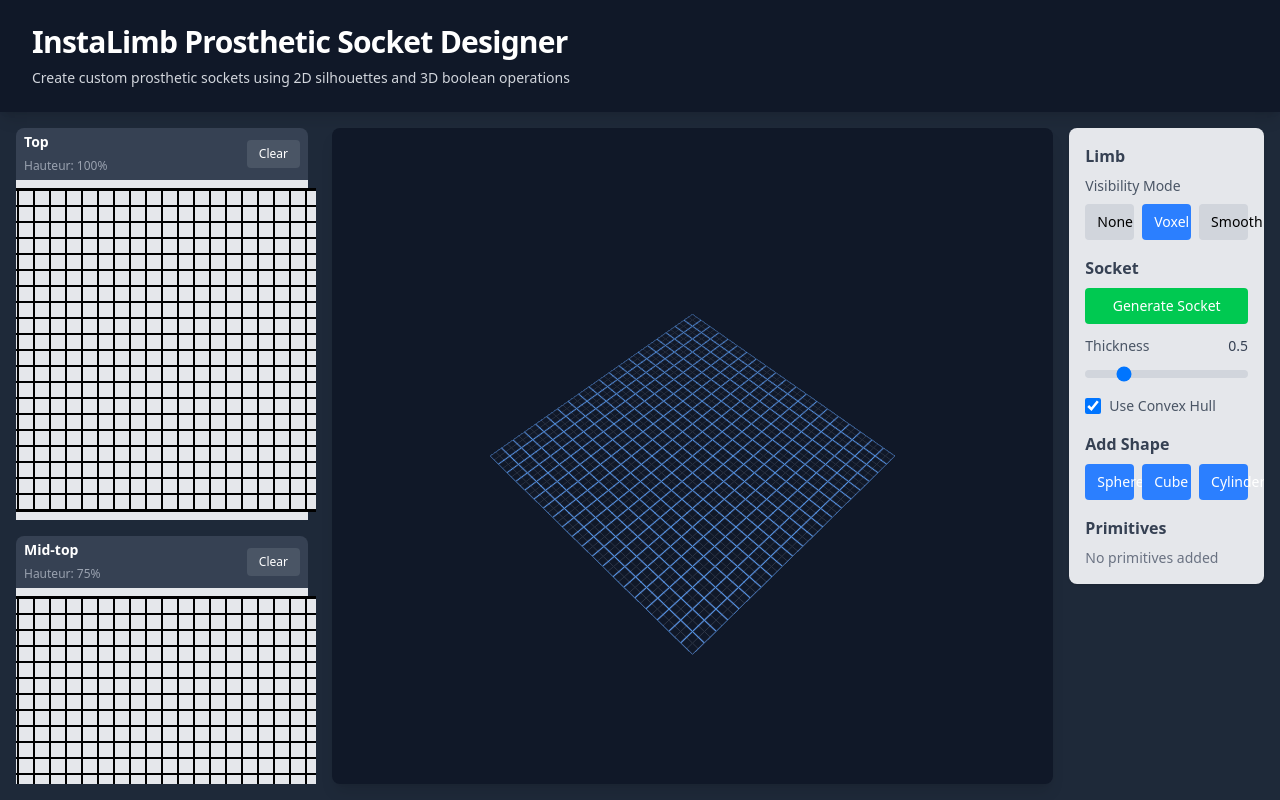
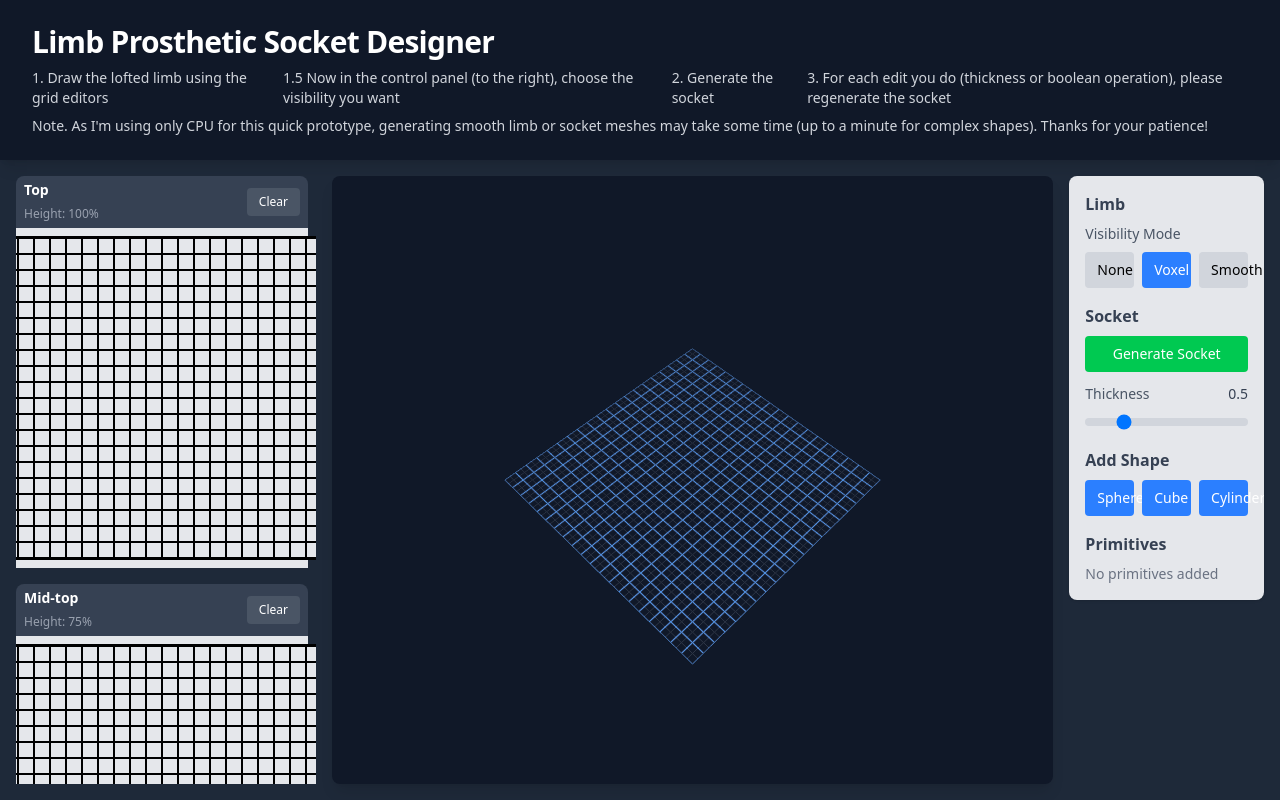
Before and after one commit to ghysc/limbsocketdesigner, a React (Vite) app: page / in a window 1280 px wide. Built offline with nearby package versions, Linux system fonts and the light colour scheme.

Commit message:
To publish

```diff
--- a/src/components/ControlPanel.jsx
+++ b/src/components/ControlPanel.jsx
@@ -21,7 +21,6 @@ function ControlPanel() {
 	const socketThickness = useStore((state) => state.socketThickness);
 	const setSocketThickness = useStore((state) => state.setSocketThickness);
 	const socketUseConvexHull = useStore((state) => state.socketUseConvexHull);
-	const setSocketUseConvexHull = useStore((state) => state.setSocketUseConvexHull);
 
 	const selectedPrimitive = primitives.find(
 		(p) => p.id === selectedPrimitiveId,
@@ -55,7 +54,13 @@ function ControlPanel() {
 	const handleGenerateSocket = () => {
 		try {
 			// Generate the smooth limb geometry first
-			const limbGeometry = generateLimbGeometrySmooth(slices, 20, 1, inflation, smoothNormals);
+			const limbGeometry = generateLimbGeometrySmooth(
+				slices,
+				20,
+				1,
+				inflation,
+				smoothNormals,
+			);
 			if (!limbGeometry || !limbGeometry.getAttribute("position")) {
 				console.warn("No limb geometry to generate socket from");
 				return;
@@ -65,7 +70,7 @@ function ControlPanel() {
 				limbGeometry,
 				socketThickness,
 				socketUseConvexHull,
-				primitives
+				primitives,
 			);
 			if (socketGeometry) {
 				setSocket(socketGeometry);
@@ -170,17 +175,10 @@ function ControlPanel() {
 							className="w-full h-2 bg-gray-300 rounded-lg appearance-none cursor-pointer"
 						/>
 					</div>
-					<label className="flex items-center gap-2 cursor-pointer">
-						<input
-							type="checkbox"
-							checked={socketUseConvexHull}
-							onChange={(e) => setSocketUseConvexHull(e.target.checked)}
-							className="w-4 h-4 rounded"
-						/>
-						<span className="text-sm text-gray-600">Use Convex Hull</span>
-					</label>
 					{socket && (
-						<p className="text-sm text-green-600 font-medium">Socket generated</p>
+						<p className="text-sm text-green-600 font-medium">
+							Socket generated
+						</p>
 					)}
 				</div>
 			</div>
--- a/src/components/GridEditor.jsx
+++ b/src/components/GridEditor.jsx
@@ -72,7 +72,7 @@ function GridEditor({ slice }) {
 				<div>
 					<h3 className="font-semibold text-white text-sm">{slice.label}</h3>
 					<span className="text-xs text-gray-400">
-						Hauteur: {Math.round(slice.height * 100)}%
+						Height: {Math.round(slice.height * 100)}%
 					</span>
 				</div>
 				<button
--- a/src/components/Header.jsx
+++ b/src/components/Header.jsx
@@ -1,10 +1,28 @@
 function Header() {
-  return (
-    <header className="bg-gray-900 text-white shadow-lg px-8 py-6">
-      <h1 className="text-3xl font-bold tracking-tight">InstaLimb Prosthetic Socket Designer</h1>
-      <p className="text-sm text-gray-300 mt-2">Create custom prosthetic sockets using 2D silhouettes and 3D boolean operations</p>
-    </header>
-  );
+	return (
+		<header className="bg-gray-900 text-white shadow-lg px-8 py-6">
+			<h1 className="text-3xl font-bold tracking-tight">
+				Limb Prosthetic Socket Designer
+			</h1>
+			<div className="text-sm text-gray-300 mt-2 flex gap-5">
+				<p>1. Draw the lofted limb using the grid editors</p>
+				<p>
+					1.5 Now in the control panel (to the right), choose the visibility you
+					want
+				</p>
+				<p>2. Generate the socket</p>
+				<p>
+					3. For each edit you do (thickness or boolean operation), please
+					regenerate the socket
+				</p>
+			</div>
+			<div className="text-sm text-gray-300 mt-2 flex gap-5">
+				Note. As I'm using only CPU for this quick prototype, generating smooth
+				limb or socket meshes may take some time (up to a minute for complex
+				shapes). Thanks for your patience!
+			</div>
+		</header>
+	);
 }
 
 export default Header;
```
Also changed, not shown: 1 other file (tests, documents, lock files or other folders).
